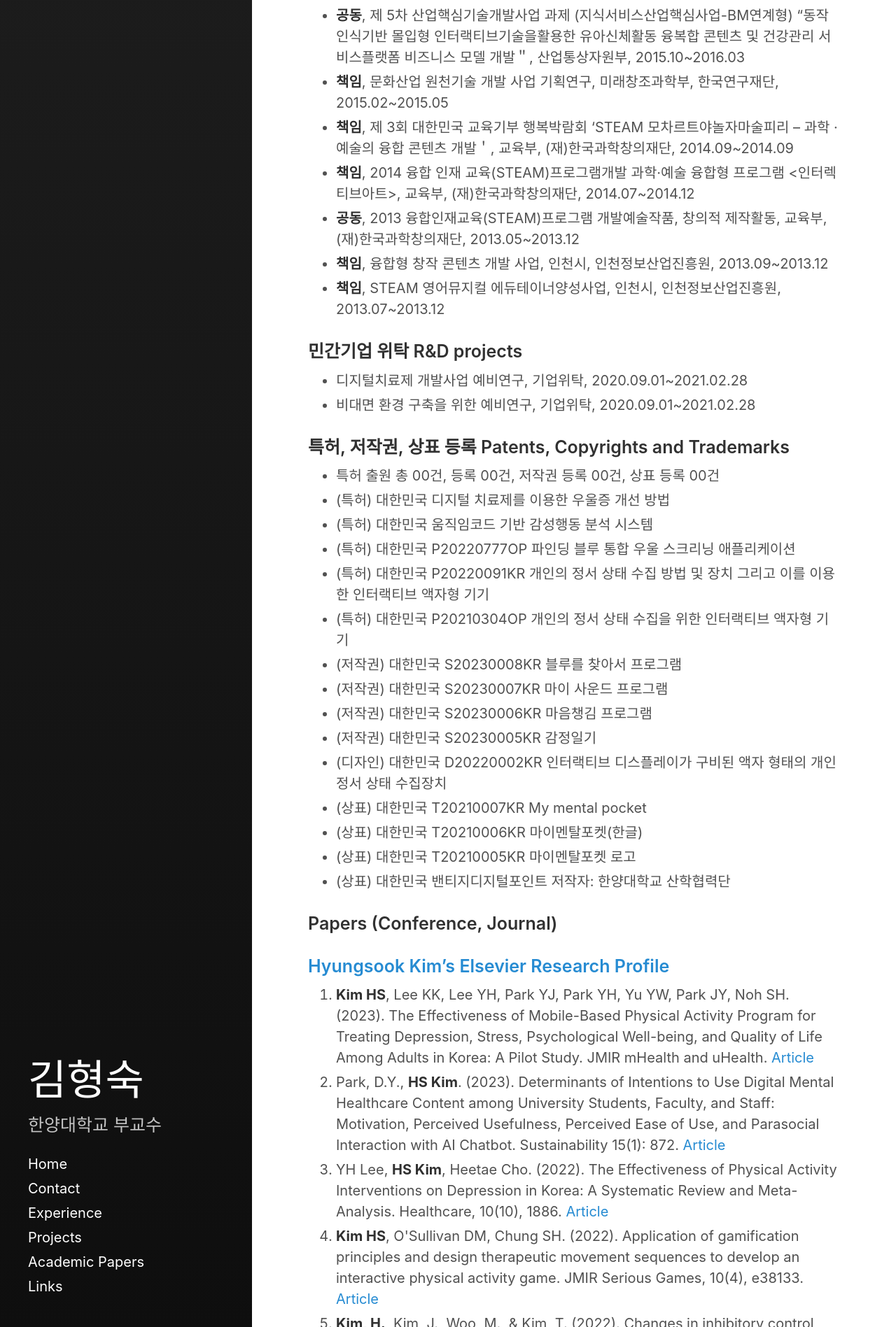
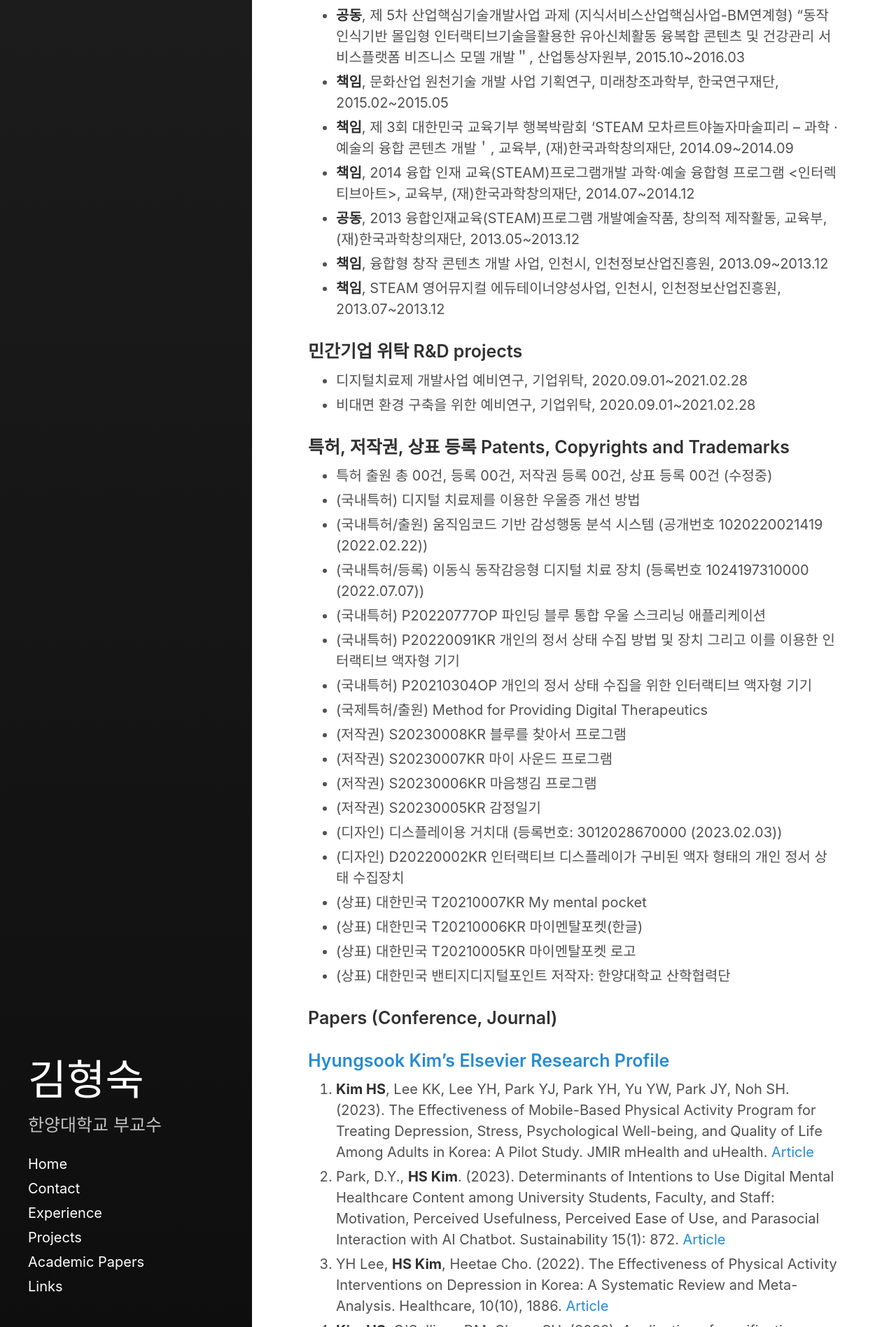
Before and after one commit to Rugger12/hyungsook, a Jekyll site: the page built from _posts/2023-05-30-about-me.md, in a window 1280 px wide. Shown: the part 3103-5000 px from the top of the page at 70% size. Built offline with Jekyll 4.4.1, drawn with Linux system fonts in a browser that asks for light colours; some of the changed text lies outside the part shown.

Commit message:
Update 2023-05-30-about-me.md

```diff
--- a/_posts/2023-05-30-about-me.md
+++ b/_posts/2023-05-30-about-me.md
@@ -78,17 +78,20 @@ excerpt_separator:  <!--more-->
 * 비대면 환경 구축을 위한 예비연구, 기업위탁, 2020.09.01~2021.02.28
 
 ### 특허, 저작권, 상표 등록 Patents, Copyrights and Trademarks
-* 특허 출원 총 00건, 등록 00건, 저작권 등록 00건, 상표 등록 00건
-* (특허) 대한민국	디지털 치료제를 이용한 우울증 개선 방법
-* (특허) 대한민국  움직임코드 기반 감성행동 분석 시스템
-* (특허) 대한민국	P20220777OP	파인딩 블루 통합 우울 스크리닝 애플리케이션
-* (특허) 대한민국	P20220091KR	개인의 정서 상태 수집 방법 및 장치 그리고 이를 이용한 인터랙티브 액자형 기기
-* (특허) 대한민국	P20210304OP	개인의 정서 상태 수집을 위한 인터랙티브 액자형 기기
-* (저작권) 대한민국	S20230008KR	블루를 찾아서	프로그램
-* (저작권) 대한민국	S20230007KR	마이 사운드	프로그램
-* (저작권) 대한민국	S20230006KR	마음챙김	프로그램
-* (저작권) 대한민국	S20230005KR	감정일기
-* (디자인) 대한민국	D20220002KR	인터랙티브 디스플레이가 구비된 액자 형태의 개인 정서 상태 수집장치
+* 특허 출원 총 00건, 등록 00건, 저작권 등록 00건, 상표 등록 00건 (수정중)
+* (국내특허) 디지털 치료제를 이용한 우울증 개선 방법
+* (국내특허/출원) 움직임코드 기반 감성행동 분석 시스템 (공개번호 1020220021419 (2022.02.22))
+* (국내특허/등록) 이동식 동작감응형 디지털 치료 장치 (등록번호 1024197310000 (2022.07.07))
+* (국내특허) P20220777OP	파인딩 블루 통합 우울 스크리닝 애플리케이션
+* (국내특허) P20220091KR	개인의 정서 상태 수집 방법 및 장치 그리고 이를 이용한 인터랙티브 액자형 기기
+* (국내특허) P20210304OP	개인의 정서 상태 수집을 위한 인터랙티브 액자형 기기
+* (국제특허/출원) Method for Providing Digital Therapeutics
+* (저작권) S20230008KR	블루를 찾아서	프로그램
+* (저작권) S20230007KR	마이 사운드	프로그램
+* (저작권) S20230006KR	마음챙김	프로그램
+* (저작권) S20230005KR	감정일기
+* (디자인) 디스플레이용 거치대 (등록번호: 3012028670000 (2023.02.03))
+* (디자인) D20220002KR	인터랙티브 디스플레이가 구비된 액자 형태의 개인 정서 상태 수집장치
 * (상표) 대한민국	T20210007KR	My mental pocket
 * (상표) 대한민국  T20210006KR	마이멘탈포켓(한글)
 * (상표) 대한민국	T20210005KR	마이멘탈포켓 로고
```
